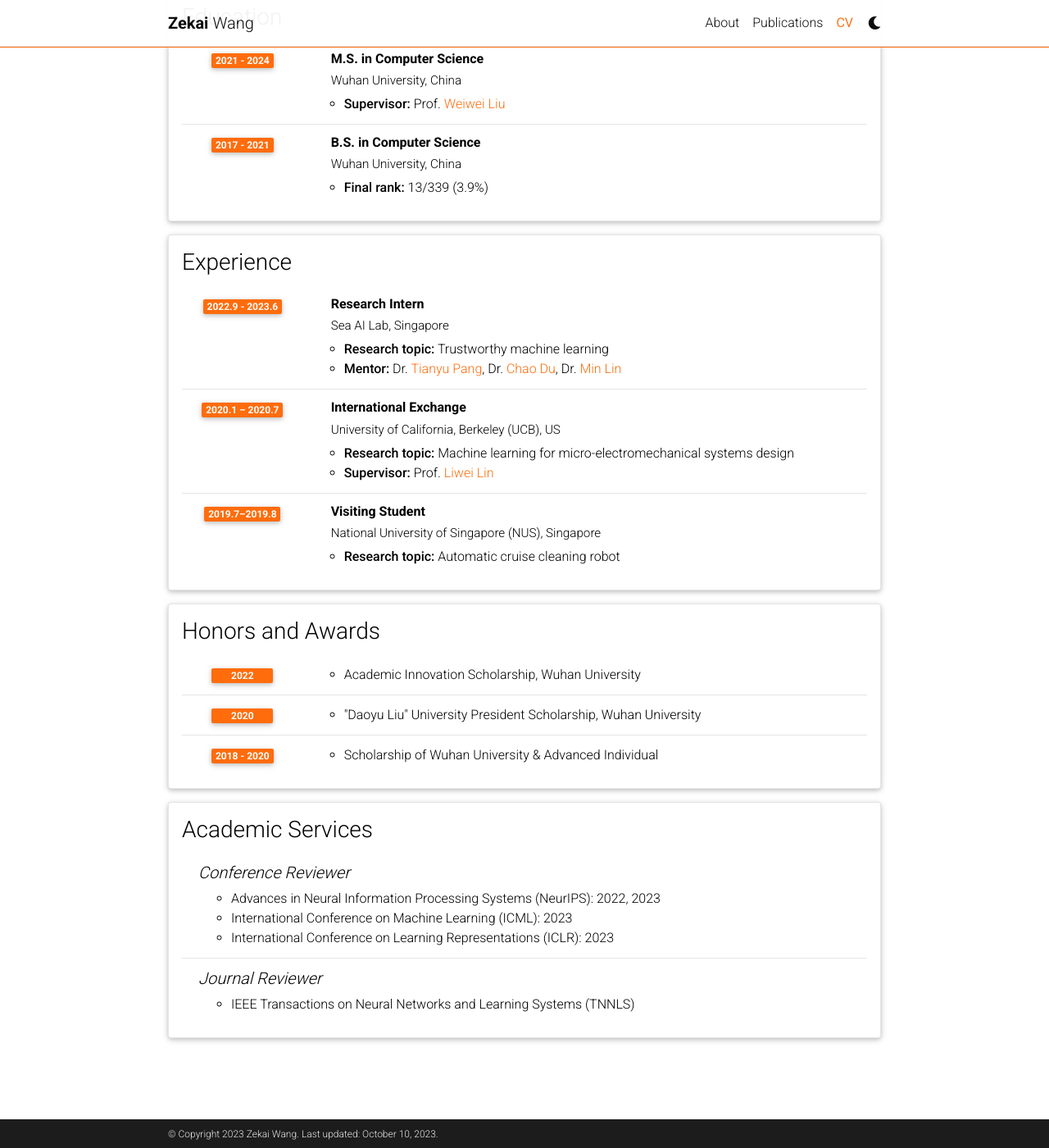
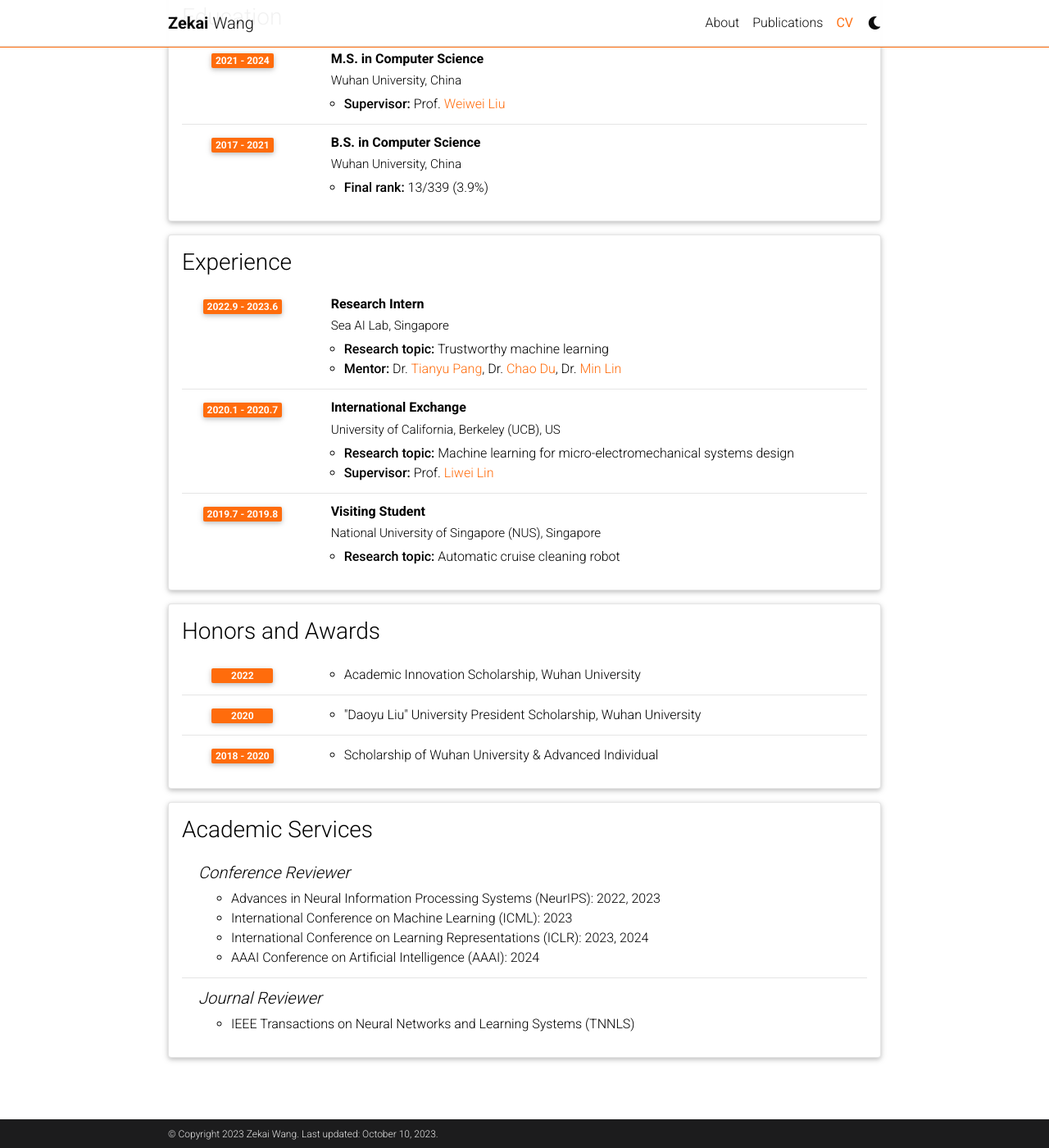
Before and after one commit to wzekai99/wzekai99.github.io, a Jekyll site: the page built from _pages/cv.md, in a window 1280 px wide and 1400 px high, scrolled down 198 px. Shown: the whole window at 82% size. Built offline with Jekyll 4.4.1, drawn with Linux system fonts in a browser that asks for light colours; comment, search, counter and statistics services are not loaded; a style sheet for code colours, icons or effects is not loaded.

Commit message:
update bib

```diff
--- a/_bibliography/papers.bib
+++ b/_bibliography/papers.bib
@@ -72,7 +72,10 @@
   title={Task Variance Regularized Multi-Task Learning},
   author={Mao, Yuren and Wang, Zekai and Liu, Weiwei and Lin, Xuemin and Hu, Wenbin},
   journal={IEEE Transactions on Knowledge and Data Engineering},
-  year={2022}
+  volume={35},
+  number={8},
+  pages={8615-8629},
+  year={2023}
 }
 
 @inproceedings{mao2022metaweighting,
@@ -93,6 +96,7 @@
 @inproceedings{wang2022rvclworkshop,
   abbr={ICML'22},
   award={Workshop},
+  honor={Accepted by ICML'22},
   html={https://www.ml-verification.com/2022/accepted-papers},
   pdff={http://download.huan-zhang.com/events/wfvml2022/papers/15_CameraReady_RVCL_camera.pdf},
   abstract={Contrastive adversarial training has successfully improved the robustness of contrastive learning (CL). However, the robustness metric used in these methods is linked to attack algorithms, image labels and downstream tasks, all of which may affect the consistency and reliability of robustness metric for CL. To address these problems, this paper proposes a novel Robustness Verification framework for Contrastive Learning (RVCL). Furthermore, we use extreme value theory to reveal the relationship between the robust radius of the CL encoder and that of the supervised downstream task. Extensive experimental results on various benchmark models and datasets verify our theoretical findings, and further demonstrate that our proposed RVCL is able to evaluate the robustness of both models and images.},
--- a/_data/cv.yml
+++ b/_data/cv.yml
@@ -26,14 +26,14 @@
 
     - title: International Exchange
       institution: University of California, Berkeley (UCB), US
-      year: 2020.1 – 2020.7
+      year: 2020.1 - 2020.7
       description:
         - <strong>Research topic:</strong> Machine learning for micro-electromechanical systems design
         - <strong>Supervisor:</strong> Prof. <a href="https://me.berkeley.edu/people/liwei-lin">Liwei Lin</a>
 
     - title: Visiting Student
       institution: National University of Singapore (NUS), Singapore
-      year: 2019.7–2019.8
+      year: 2019.7 - 2019.8
       description:
         - <strong>Research topic:</strong> Automatic cruise cleaning robot
 
@@ -59,7 +59,8 @@
       items:
         - "Advances in Neural Information Processing Systems (NeurIPS): 2022, 2023"
         - "International Conference on Machine Learning (ICML): 2023"
-        - "International Conference on Learning Representations (ICLR): 2023"
+        - "International Conference on Learning Representations (ICLR): 2023, 2024"
+        - "AAAI Conference on Artificial Intelligence (AAAI): 2024"
 
     - title: Journal Reviewer
       items:
```
